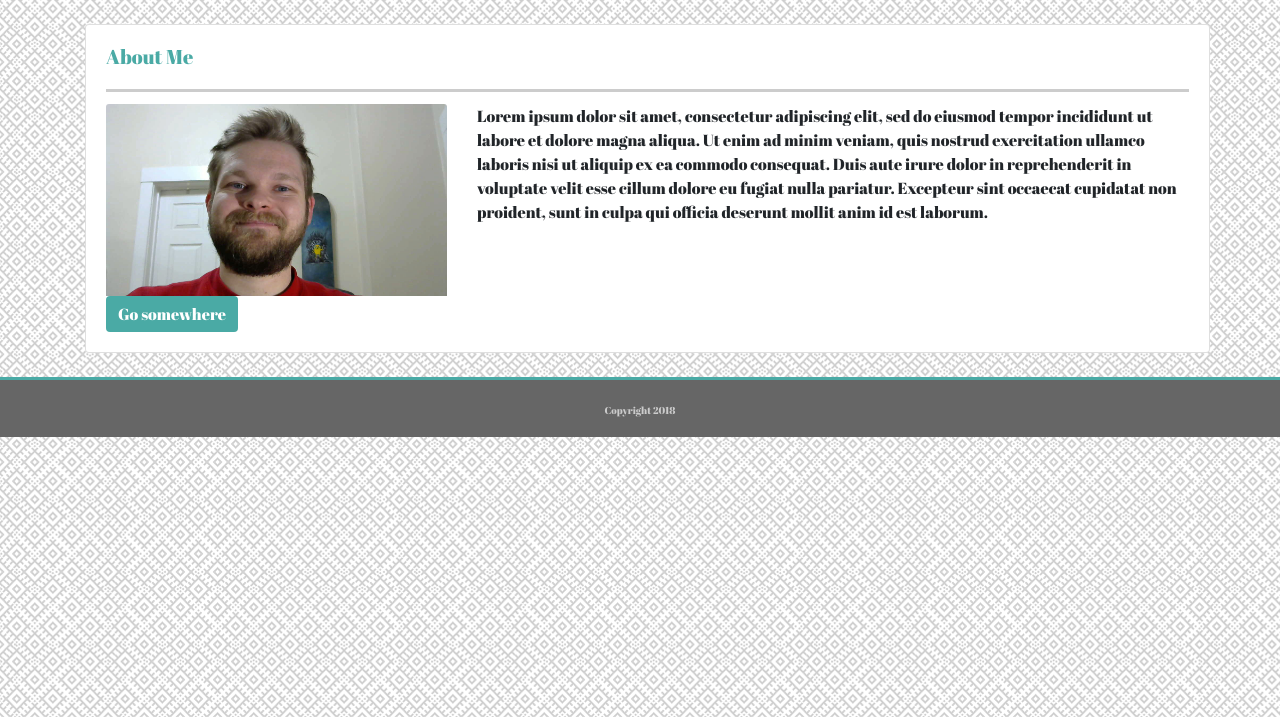
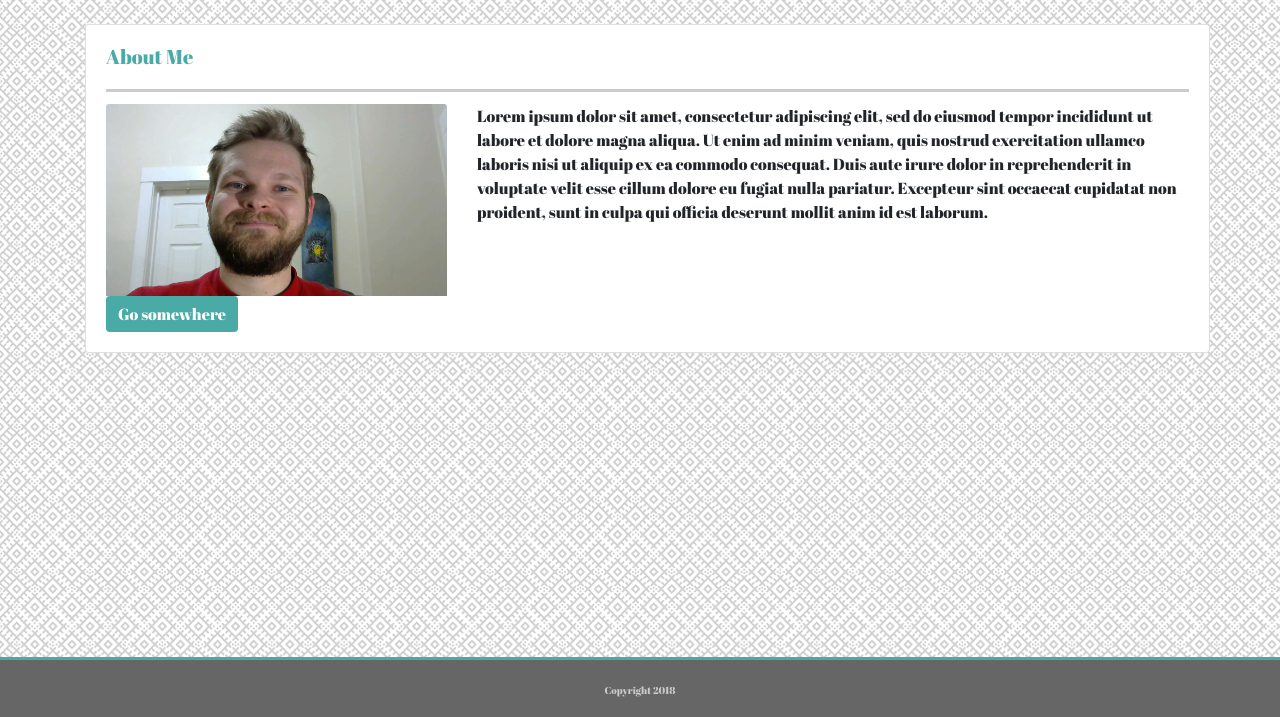
Before and after one commit to NateWolves/Bootstrap-Portfolio, a plain HTML site: page index.html in a window 1280 px wide. Shown: the part 83-800 px from the top of the page. Drawn offline with nearby package versions, Linux system fonts and the light colour scheme.

Commit message:
updated footer

```diff
--- a/assets/css/customstyle.css
+++ b/assets/css/customstyle.css
@@ -88,8 +88,9 @@ a:active {
 }
 
 .footer {
-    position: relative;
+    position: fixed;
     bottom: 0;
+    left: 0;
     width: 100%;
     height: 60px;
     line-height: 60px;
@@ -99,6 +100,7 @@ a:active {
     border-top-color:#4aaaa5;
     font-size: 10px;
     color:#cccccc;
+    z-index: -3;
 }
 @media screen and (max-width: 600px){
     h1 {
```
